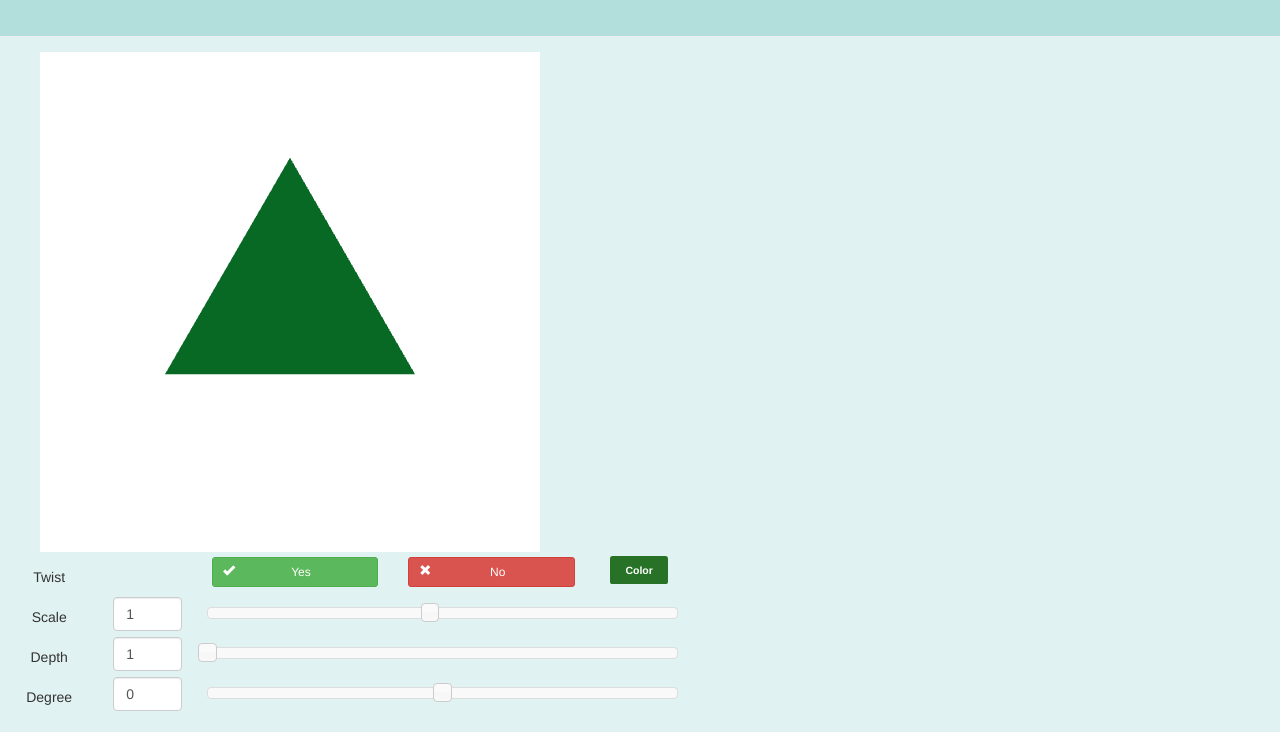
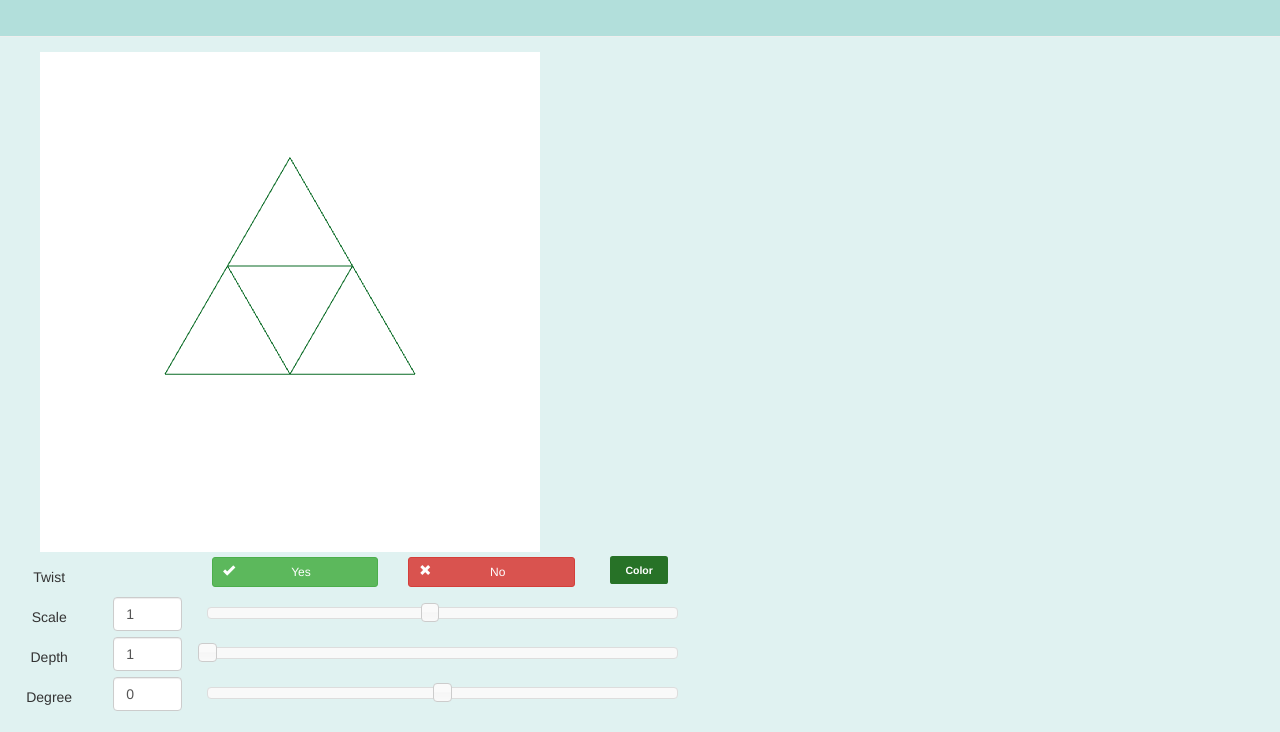
Before and after one commit to dt9450108/dt9450108.github.io, a plain HTML site: page webgl/twist/index.html in a window 1280 px wide. Both pictures are taken after a click on the element 640 px from the left and 100 px from the top of the page. Shown: the part 163-895 px from the top of the page. Drawn offline with Linux system fonts and the light colour scheme.

Commit message:
add hidden function to toggle draw mode between triangle and line

```diff
--- a/webgl/twist/index.html
+++ b/webgl/twist/index.html
@@ -69,7 +69,7 @@
 </head>
 
 <body>
-    <div class="page-header page_header_align">
+    <div class="page-header page_header_align" id="changemode">
         <h1>Tessellation and Twist <small>x'= x cos(dθ) − y sin(dθ) | y'= x sin(dθ) + y cos(dθ)</small></h1>
     </div>
     <div class="container container_align">
--- a/webgl/twist/js/twisttriangle.js
+++ b/webgl/twist/js/twisttriangle.js
@@ -7,6 +7,7 @@ var DIVIDE_NUM = 1;
 var TRIANGLE_SCALE = 1;
 var colors = [];
 var colord = vec4(0.02745098, 0.411764706, 0.137254902, 1.0);
+var mode = 1;
 
 $(document).ready(function() {
     $('#twistyes').click(function() {
@@ -93,6 +94,10 @@ $(document).ready(function() {
     });
     $('#pcolorLabel').on('changeColor.colorpicker', setLabelColor);
     $('#pcolorLabel').css('background-color', 'rgba(39,114,39, 1.0)');
+    $('#changemode').click(function() {
+        mode = !mode;
+        redraw();
+    })
 });
 
 window.onload = function init() {
@@ -152,9 +157,11 @@ function redraw() {
 
 function render() {
     gl.clear(gl.COLOR_BUFFER_BIT);
-    gl.drawArrays(gl.TRIANGLES, 0, points.length);
-    // for (var i = 0; i < points.length; i += 3)
-    //     gl.drawArrays(gl.LINE_LOOP, i, 3);
+    if (mode)
+        gl.drawArrays(gl.TRIANGLES, 0, points.length);
+    else
+        for (var i = 0; i < points.length; i += 3)
+            gl.drawArrays(gl.LINE_LOOP, i, 3);
 }
 
 function divideTriangle(a, b, c, num) {
```
